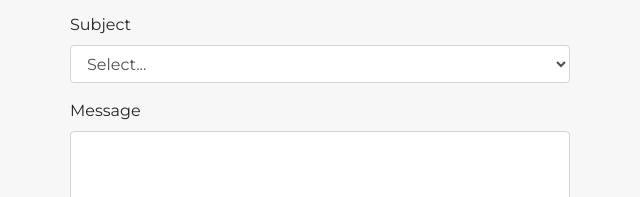
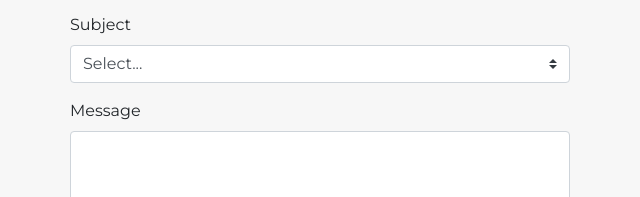
Before and after one commit to Jamesg95/Produce-Guide, a website: page index.html in a window 1280 px wide. Shown: the part 6367-6564 px from the top of the page, 320-960 px from the left. Drawn offline with nearby package versions, Linux system fonts and the light colour scheme.

Commit message:
fixed bugs

```diff
--- a/index.html
+++ b/index.html
@@ -225,7 +225,7 @@
                         </div>
                         <div class="form-group ">
                             <label for="subject">Subject</label>
-                            <select class="form-control" name="subject" id="subject">
+                            <select class="form-control custom-select" name="subject" id="subject">
                                 <option selected value="select">Select...</option>
                                 <option value="productRequest">Product Request</option>
                                 <option value="quote">Looking for a quote</option>
```
